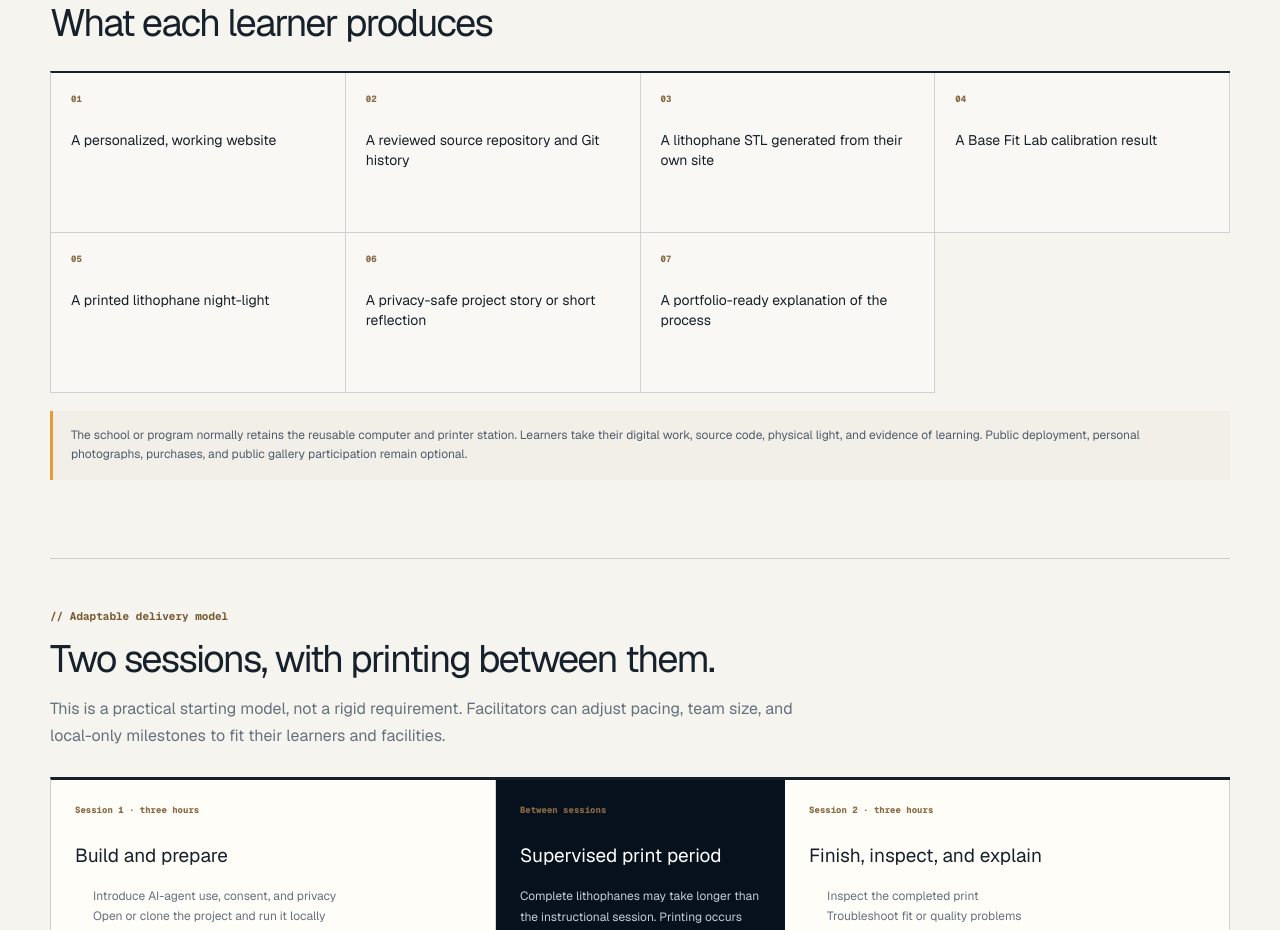
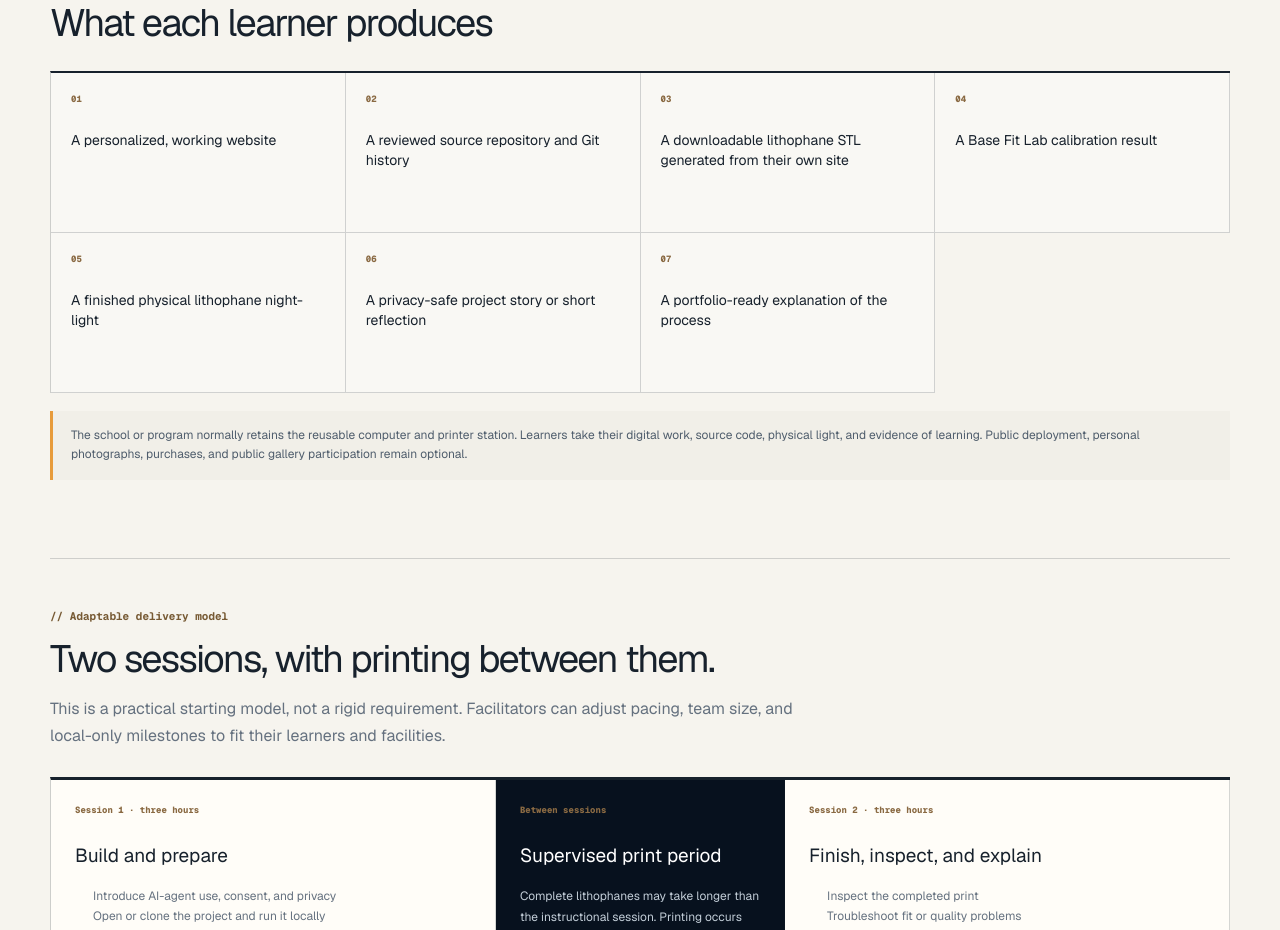
Before and after one commit to prichardsondev/no-dark-nights, a Next.js app: page /grants in a window 1280 px wide. Shown: the part 1440-2370 px from the top of the page. Built offline with nearby package versions, Linux system fonts and the light colour scheme.

Commit message:
Distinguish digital and physical grant artifacts

```diff
--- a/app/grants/page.tsx
+++ b/app/grants/page.tsx
@@ -36,9 +36,9 @@ const learningAreas = [
 const learnerArtifacts = [
   "A personalized, working website",
   "A reviewed source repository and Git history",
-  "A lithophane STL generated from their own site",
+  "A downloadable lithophane STL generated from their own site",
   "A Base Fit Lab calibration result",
-  "A printed lithophane night-light",
+  "A finished physical lithophane night-light",
   "A privacy-safe project story or short reflection",
   "A portfolio-ready explanation of the process",
 ];
```
Also changed, not shown: 1 other file (tests, documents, lock files or other folders).
